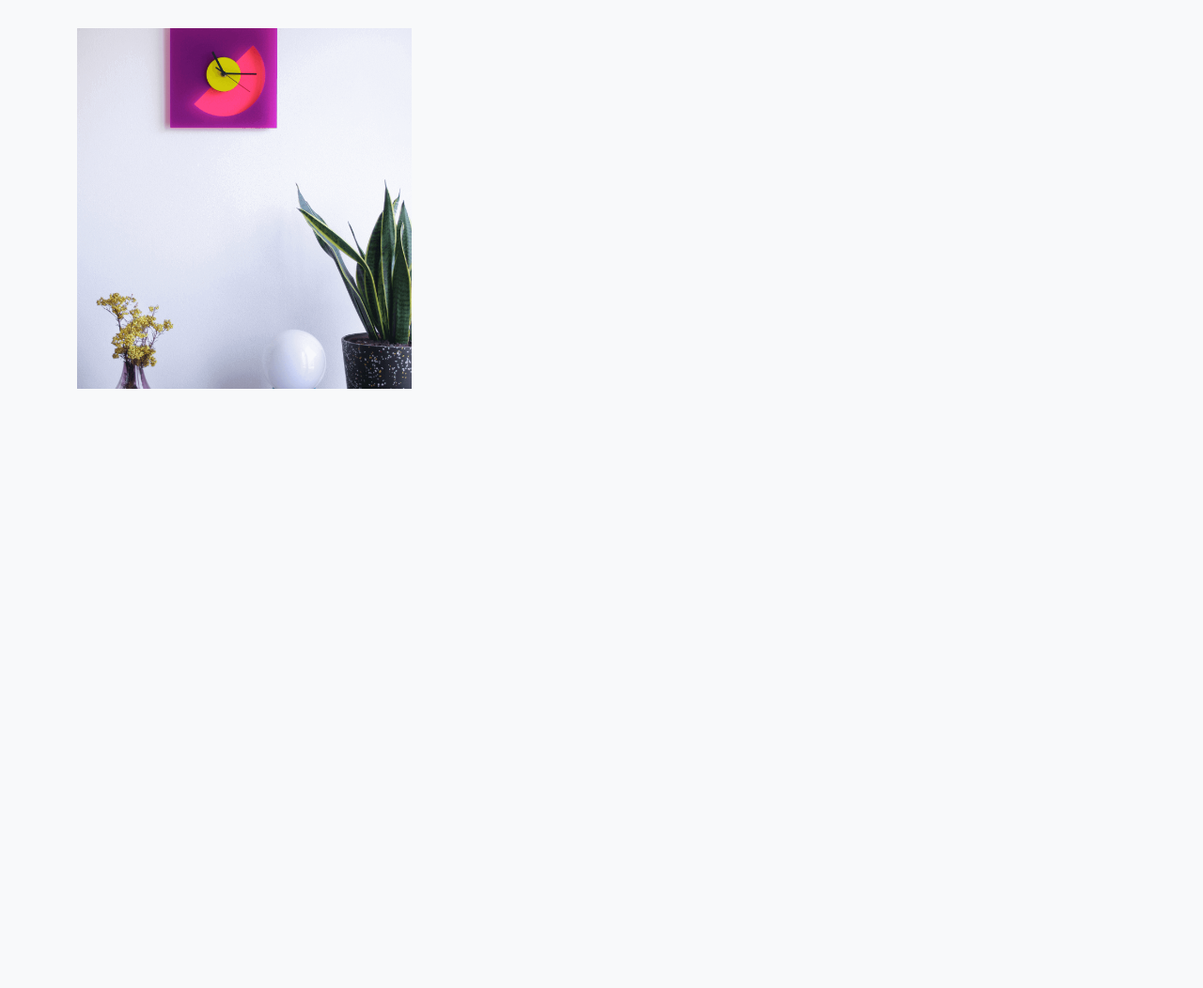
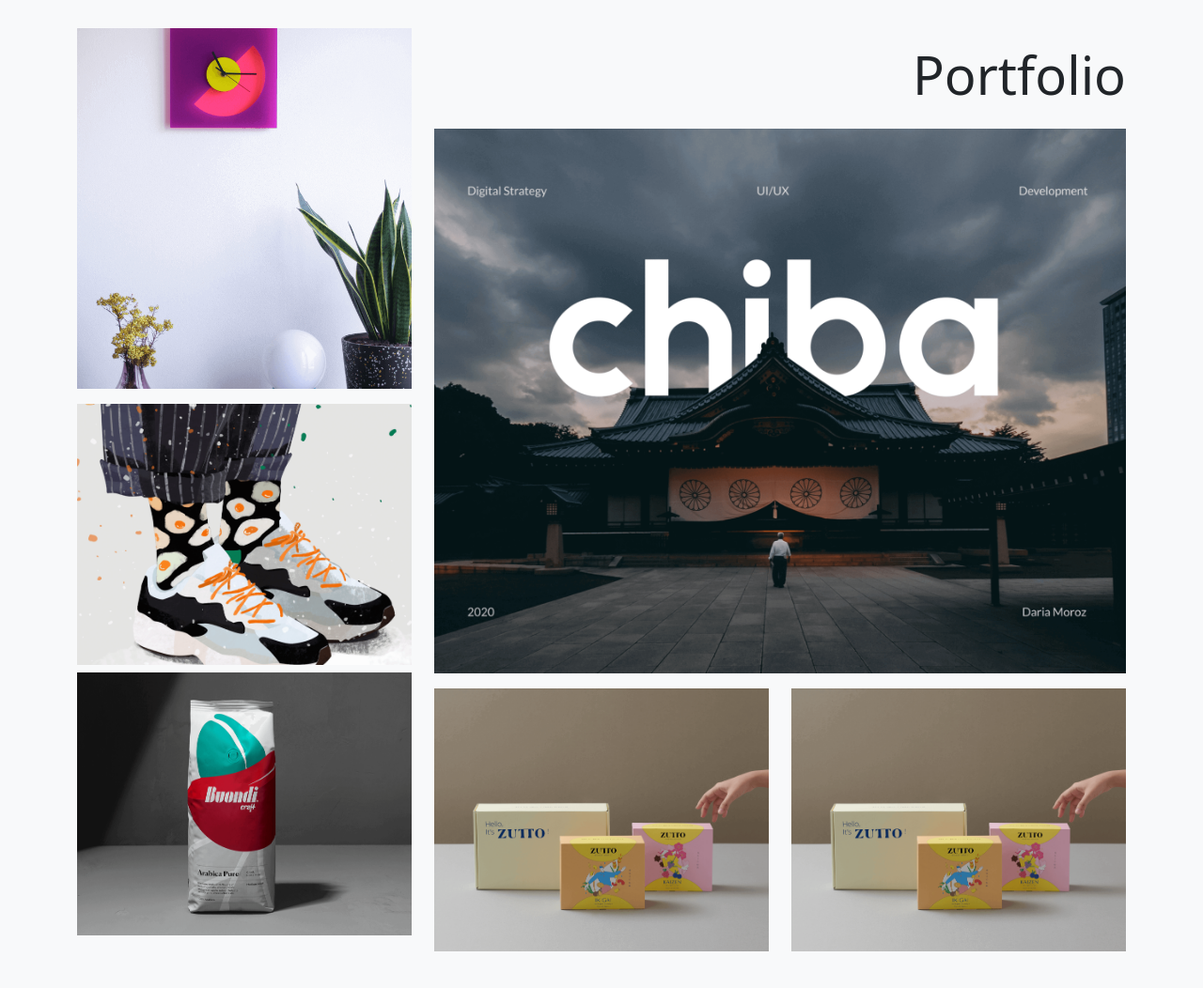
Before and after one commit to pablosnhz/repaso-bootstrap-2, a plain HTML site: page index.html in a window 1280 px wide. Shown: the part 1580-2632 px from the top of the page at 94% size. Before the commit the page ends 2106 px from the top, so only its background shows below. Drawn offline with nearby package versions, Linux system fonts and the light colour scheme.

Commit message:
portfolio

```diff
--- a/index.html
+++ b/index.html
@@ -115,10 +115,29 @@
               <a href="" class="col-12 mb-3 portfolio-item" data-toggle="modal" data-target="#modal-portfolio">
                 <img src="./img/portfolio/Portfolio-03.png" alt="modelado 3d" class="w-100 img-btn-modal-js">
               </a>
+              <a href="" class="col-12 mb-2 portfolio-item" data-toggle="modal" data-target="#modal-portfolio">
+                <img src="./img/portfolio/Portfolio-04.png" alt="modelado 3d" class="w-100 img-btn-modal-js">
+              </a>
+              <a href="" class="col-12 mb-2 portfolio-item" data-toggle="modal" data-target="#modal-portfolio">
+                <img src="./img/portfolio/Portfolio-01.png" alt="modelado 3d" class="w-100 img-btn-modal-js">
+              </a>
             </div>
           </div>
           <div class="col-10 col-md-8">
-
+            <div class="row">
+              <h2 class="col-12 py-3 text-end display-4">
+                Portfolio
+              </h2>
+              <a href="" class="col-12 mb-3 portfolio-item" data-toggle="modal" data-target="#modal-portfolio">
+                <img src="./img/portfolio/Portfolio-05.png" alt="modelado 3d" class="w-100 img-btn-modal-js">
+              </a>
+              <a href="" class="col-12 col-md-6 mb-3 portfolio-item" data-toggle="modal" data-target="#modal-portfolio">
+                <img src="./img/portfolio/Portfolio-06.png" alt="modelado 3d" class="w-100 img-btn-modal-js">
+              </a>
+              <a href="" class="col-12 col-md-6 mb-3 portfolio-item" data-toggle="modal" data-target="#modal-portfolio">
+                <img src="./img/portfolio/Portfolio-06.png" alt="modelado 3d" class="w-100 img-btn-modal-js">
+              </a>
+            </div>
           </div>
         <!-- modal -->
         <div class="col-9 modal fade" id="modal-portfolio">
--- a/script.js
+++ b/script.js
@@ -7,7 +7,7 @@ $portfolio.addEventListener("click", (e) => {
     console.log(e.target.classList);
     if(e.target.classList.contains("img-btn-modal-js")) {
 
-            let urlImg = e.target.atributtes[0].nodeValue
+            let urlImg = e.target.attributes[0].nodeValue
 
             $modalImgPortfolio.src = urlImg;
     }
--- a/style.css
+++ b/style.css
@@ -55,3 +55,11 @@
   height: var(--box-size);
   padding: 10px;
 }
+
+.portofolio-item img {
+  transition: 0.4s transform;
+}
+
+.porfolio-item:hover img {
+  transform: scale(0.96);
+}
```
